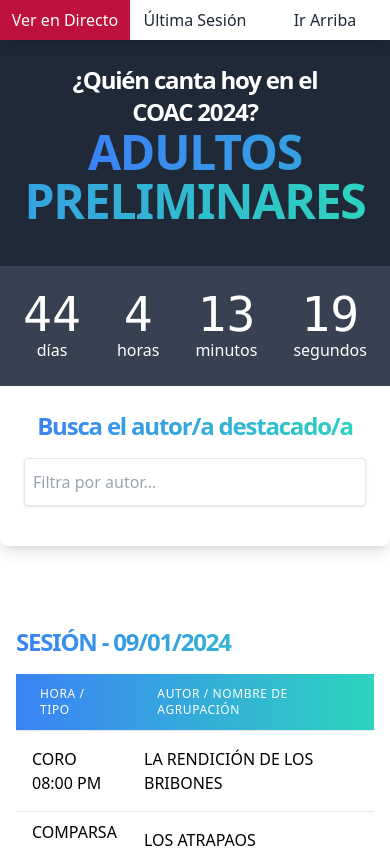
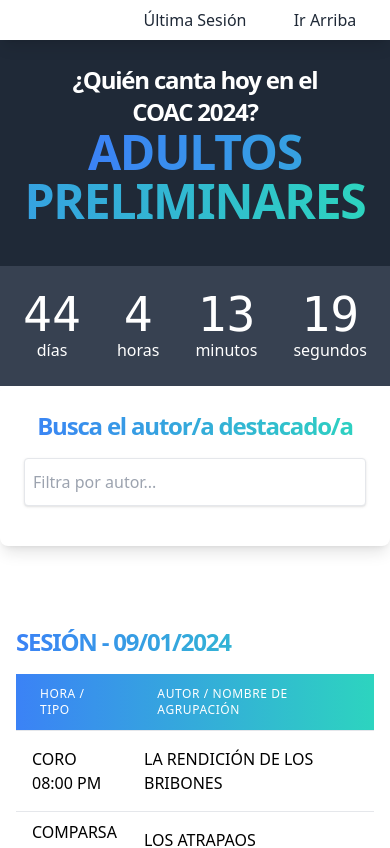
Before and after one commit to nandovejer/coac-quien-canta-hoy, a React (Vite) app: page / in a window 390 px wide. Shown: the top 848 px of the page. Built offline with nearby package versions, Linux system fonts and the light colour scheme.

Commit message:
colors and gradients

```diff
--- a/src/components/DynamicTable.tsx
+++ b/src/components/DynamicTable.tsx
@@ -1,8 +1,13 @@
 import React from "react";
 // import { useState, useEffect } from "react";
 // import { formatDateString } from '../utils/handleDate';
-import { DATE_PRELIMINARES, DATE_CUARTOS, DATE_SEMIFINALES, DATE_FINAL } from "../data/ConstantsCoac2024";
-import { formatDateDDmmYYYY } from "../utils/handleDate";
+import {
+  DATE_PRELIMINARES, DATE_CUARTOS, DATE_SEMIFINALES, DATE_FINAL, classNameBoxActive,
+  classNameGradient,
+  classNameGradientHight,
+  classNameGradientDisable
+} from "../data/ConstantsCoac2024";
+// import { formatDateDDmmYYYY } from "../utils/handleDate";
 
 interface Group {
   top?: boolean;
@@ -22,10 +27,7 @@
 }
 
 
-
-
 const DynamicTable: React.FC<DynamicTableProps> = ({ currentSession, data }) => {
-
 
   const currentFaseDate = DATE_PRELIMINARES;
 
@@ -52,16 +54,17 @@
 
 
 
+
   return (
     <div className=" max-w-4xl mx-auto">
       {Object.entries(data).map(([date, groups]) => (
-        <div key={date} className={`px-4 py-12 coac-session mt-8 ${currentSession === date ? 'bg-stone-50 shadow-xl rounded-lg' : ''}`} id={date}>
-          <h2 className="text-2xl md:text-3xl font-extrabold leading-tighter tracking-tighter mb-4 bg-clip-text text-transparent bg-gradient-to-r from-blue-500 to-teal-400 uppercase">
+        <div key={date} className={`px-4 py-12 coac-session mt-8 ${currentSession === date ? classNameBoxActive : ''}`} id={date}>
+          <h2 className={`text-2xl md:text-3xl font-extrabold leading-tighter tracking-tighter mb-4 bg-clip-text text-transparent  uppercase  ${currentSession === date ? classNameGradientHight : classNameGradient}}`}>
             Sesión - {date}
           </h2>
           <div className="overflow-x-auto scrollbar scrollbar-thumb-gray-500 scrollbar-track-gray-100 scrollbar-thin scrollbar-thumb-rounded">
             <section className="min-w-full  divide-y divide-gray-200">
-              <header className="flex flex-auto bg-gradient-to-r from-blue-500 to-teal-400">
+              <header className={`flex flex-auto ${currentSession === date ? classNameGradientHight : classNameGradient}}`}>
 
                 <div className="px-6 py-3 text-left text-xs font-medium text-white uppercase tracking-wider">
                   Hora / Tipo
--- a/src/components/MenuHeader.tsx
+++ b/src/components/MenuHeader.tsx
@@ -5,10 +5,19 @@
     };
 }
 
+import {
+    classNameBoxActive,
+    classNameGradient,
+    classNameGradientHight,
+    classNameGradientDisable
+} from "../data/ConstantsCoac2024";
+
 const MenuHeader = ({ menuData: { liveUrl, lastDateSession } }: MenuHeaderProps) => {
 
+    const baseClasses = "flex justify-center font-medium px-2 py-2 md:px-5 md:py-2 text-black text-gray-800 border-gray-200 text-ellipsis overflow-hidden text-center w-1/3";
+    const classNameLinksMenu = `${baseClasses} hover:text-white hover:` + classNameGradientHight;
+
     const scrollToTop = () => {
-
         window.scrollTo({
             top: 0,
             behavior: 'smooth'
@@ -18,20 +27,20 @@
     return (
         <>
             <div className="flex justify-center items-center shadow-lg w-full bg-white sticky top-0 max-w-6xl mx-auto">
-                <a target='_BLANK' href={liveUrl}
-                    className="flex justify-center font-medium px-2 py-2 md:px-5 md:py-2 bg-white text-gray-800 border-gray-200 hover:bg-rose-700 hover:text-white text-ellipsis overflow-hidden text-center w-1/3">
+                <a target='_blank' href={liveUrl} className={classNameLinksMenu} rel="noopener noreferrer">
                     Ver en Directo
                 </a>
 
-                <a href={"#" + lastDateSession} className="flex justify-center font-medium px-2 py-2 md:px-5 md:py-2 bg-white text-gray-800 border-gray-200 hover:bg-rose-700 hover:text-white text-ellipsis overflow-hidden text-center w-1/3" title={`Última Sesión ` + lastDateSession}>
+                <a href={"#" + lastDateSession} className={classNameLinksMenu} title={`Última Sesión ` + lastDateSession}>
                     Última Sesión
                 </a>
-                <button role='link' onClick={scrollToTop} className="flex justify-center font-medium px-2 py-2 md:px-5 md:py-2 bg-white text-gray-800 border-gray-200 hover:bg-rose-700 hover:text-white text-ellipsis overflow-hidden text-center w-1/3">
+                <button role='link' onClick={scrollToTop} className={classNameLinksMenu}>
                     Ir Arriba
                 </button>
             </div>
         </>
     );
+
 };
 
 export default MenuHeader;
--- a/src/data/ConstantsCoac2024.tsx
+++ b/src/data/ConstantsCoac2024.tsx
@@ -6,9 +6,22 @@
 const MIN_HOUR_SESSION = "20:00";
 const MAX_HOUR_SESSION = "04:00";
 
+const classNameBoxActive = "bg-stone-100 shadow-2xl rounded-lg ";
+const classNameGradient = "bg-gradient-to-r from-blue-500 to-teal-400 ";
+const classNameGradientHight =
+  "bg-gradient-to-r from-indigo-500 from-10% via-sky-500 via-30% to-emerald-500 to-90% ";
+const classNameGradientDisable = "bg-gradient-to-r from-gray-500 to-grey-400 ";
 
-
-
-
-
-export { DATE_PRELIMINARES, DATE_CUARTOS, DATE_SEMIFINALES, DATE_FINAL, LIVE_URL_COAC, MIN_HOUR_SESSION, MAX_HOUR_SESSION }
+export {
+  DATE_PRELIMINARES,
+  DATE_CUARTOS,
+  DATE_SEMIFINALES,
+  DATE_FINAL,
+  LIVE_URL_COAC,
+  MIN_HOUR_SESSION,
+  MAX_HOUR_SESSION,
+  classNameBoxActive,
+  classNameGradient,
+  classNameGradientHight,
+  classNameGradientDisable,
+};
```
Lines whose indentation alone changed are shown as unchanged.
